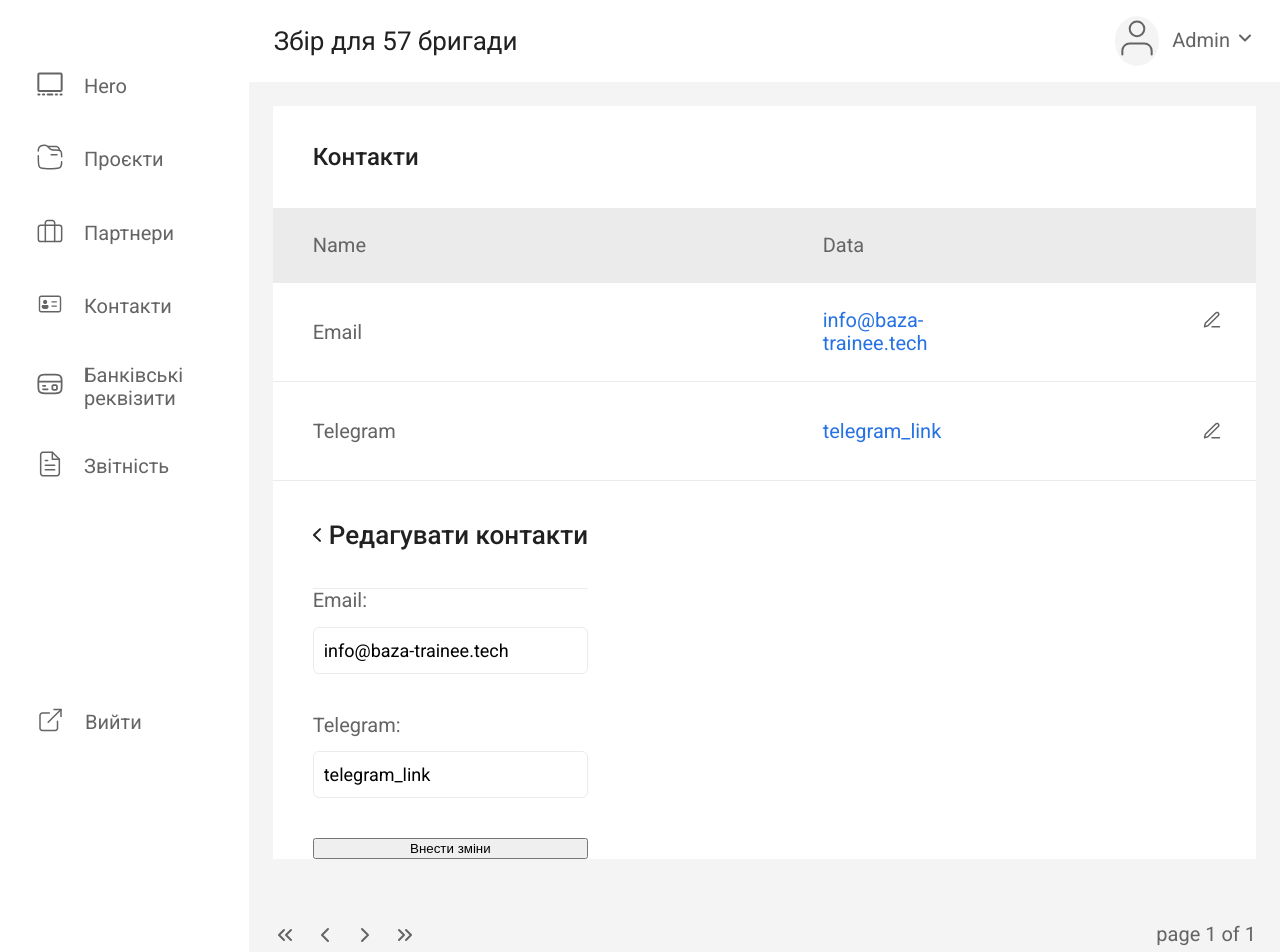
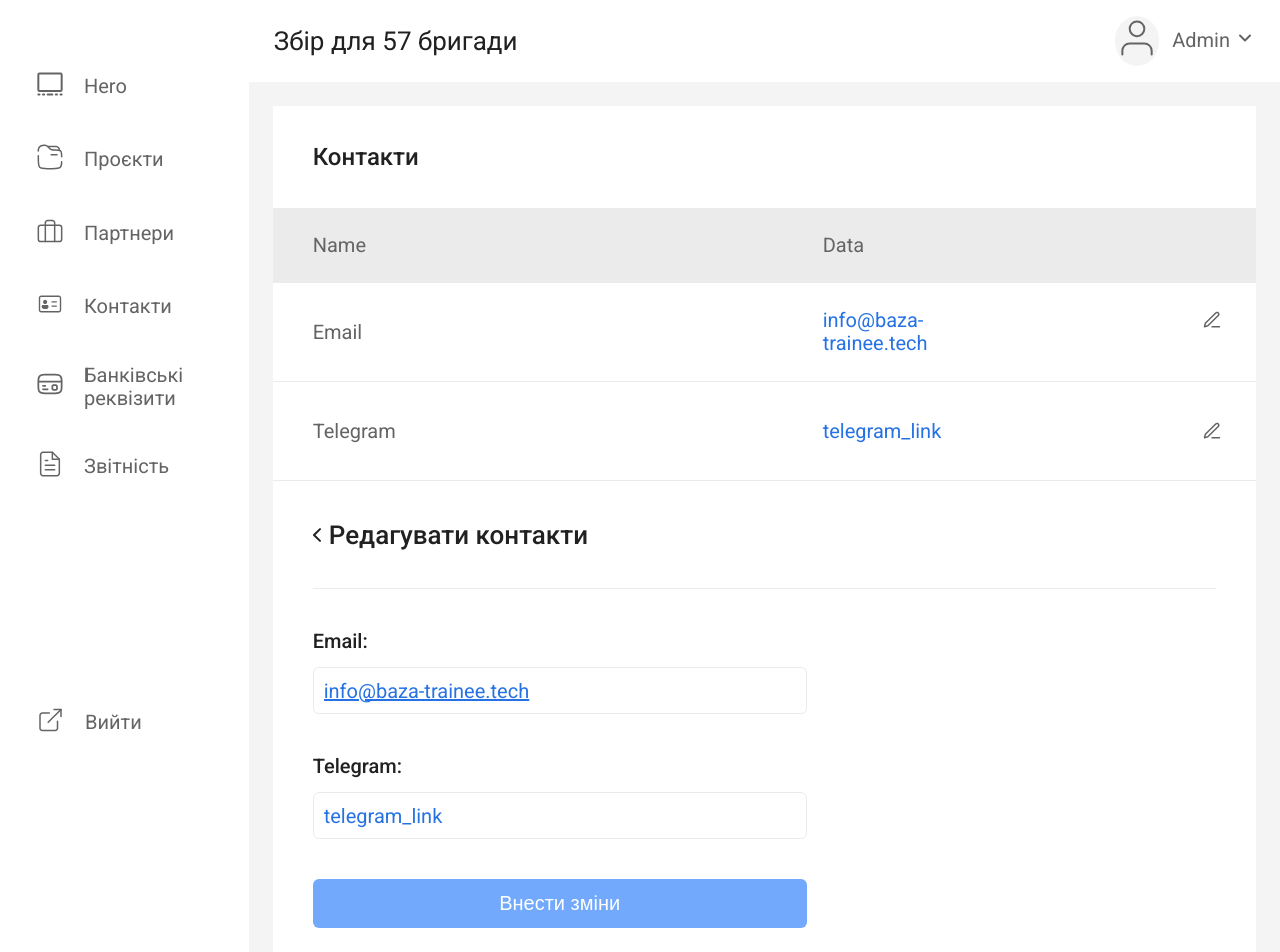
Before and after one commit to baza-trainee/dokoopy-frontend, a React (Vite) app: page /admin/contacts in a window 1280 px wide. Shown: the top 952 px of the page. Built offline with nearby package versions, Linux system fonts and the light colour scheme.

Commit message:
edit-contact/style form, inputs, button

```diff
--- a/src/components/admin-components/AddForm.jsx
+++ b/src/components/admin-components/AddForm.jsx
@@ -56,7 +56,7 @@ export const AddForm = ({
                   />
                )}
 
-               <button className="addButton">{nameButton}</button>
+               <button className="admin-button">{nameButton}</button>
             </div>
          </form>
       </div>
--- a/src/pages/admin-pages/editPage/EditContact.jsx
+++ b/src/pages/admin-pages/editPage/EditContact.jsx
@@ -1,5 +1,4 @@
 import React, { useState } from 'react';
-
 import { PageHeader } from "../../../components/admin-components/PageHeader";
 
 export const EditContact = () => {
@@ -10,7 +9,8 @@ export const EditContact = () => {
          contact: 'info@baza-trainee.tech',
          link: 'mailto:info@baza-trainee.tech'
       },
-      {  id: 2,
+      {
+         id: 2,
          name: 'Telegram',
          contact: 'telegram_link',
          link: 'https://t.me/+CBXkAJlsCy83ZDYy'
@@ -27,13 +27,14 @@ export const EditContact = () => {
    };
 
    return (
-      <section className="page-container">
+      <section className="edit-contact-container">
          <PageHeader title={"Редагувати контакти"} />
+         <div className='edit-contact-form'>
             <div>
                <p className="input-liable">Email:</p>
                <input
                   placeholder="Введіть Email"
-               className="sm-input"
+                  className="sm-input edit-contact-input-email"
                   value={email}
                   onChange={(e) => setEmail(e.target.value)}
                />
@@ -42,12 +43,13 @@ export const EditContact = () => {
                <p className="input-liable">Telegram:</p>
                <input
                   placeholder="Введіть Telegram"
-               className="sm-input"
+                  className="sm-input edit-contact-input-telegram"
                   value={telegram}
                   onChange={(e) => setTelegram(e.target.value)}
                />
             </div>
-         <button className="addButton" onClick={handleSaveChanges}>Внести зміни</button>
+            <button className="admin-button" onClick={handleSaveChanges}>Внести зміни</button>
+         </div>
       </section>
    );
 };
--- a/src/styles/components/admin/_added-form.scss
+++ b/src/styles/components/admin/_added-form.scss
@@ -1,5 +1,11 @@
 .input-liable {
    margin-bottom: 14px;
+   color: var(--text-color, #212121);
+   font-family: Roboto;
+   font-size: 20px;
+   font-style: normal;
+   font-weight: 500;
+   line-height: normal;
 }
 .sm-input {
    font-family: Roboto;
--- a/src/styles/components/admin/_admin-common.scss
+++ b/src/styles/components/admin/_admin-common.scss
@@ -66,24 +66,36 @@
    justify-content: center;
    align-items: center;
    width: 100%;
-   margin: 40px 0;
-   padding: 15px;
+   // width: 272px;
+   height: 49px;
+   font-size: 18px;
 
    background-color: var(--admin-button-main);
    border: none;
    border-radius: 6px;
 
-   color: --admin-button-title;
+   color: var(--admin-button-title);
    font-size: 18px;
    cursor: pointer;
    &:focus &:hover {
       background-color: var(--admin-button-accent);
    }
+
+   @media (min-width: 480px) {
+      // width: 384px;
+
+   }
+
    @media (min-width: 768px) {
-      margin: 40px 0;
+      // width: 494px;
+      font-size: 18px;
    }
    @media (min-width: 1280px) {
       font-size: 20px;
-      margin: 80px 0 40px 0;
    }
+
+        &:hover,
+        &:focus {
+         background-color: var(--admin-button-accent);
+        }
 }
--- a/src/styles/components/admin/_admin-contacts.scss
+++ b/src/styles/components/admin/_admin-contacts.scss
@@ -284,3 +284,35 @@
       display: none;
    }
 }
+
+
+.edit-contact-container{
+   width: 100%;
+   padding: 0 40px;
+}
+
+.edit-contact-form{
+   width: 494px;
+   padding: 40px 0px 26px;
+
+}
+
+.edit-contact-input-email{
+      color: var(--blue_admin, #2672E4);
+      font-family: Roboto;
+      font-size: 20px;
+      font-style: normal;
+      font-weight: 400;
+      line-height: normal;
+      text-decoration-line: underline;
+
+}
+
+.edit-contact-input-telegram{
+   color: var(--blue_admin, #2672E4);
+   font-family: Roboto;
+   font-size: 20px;
+   font-style: normal;
+   font-weight: 400;
+   line-height: normal;
+}
--- a/src/styles/utils/_variables.scss
+++ b/src/styles/utils/_variables.scss
@@ -16,7 +16,7 @@
    --admin-main-font: #646464;
    --admin-main-accent: #2672e4;
    --admin-secondary-accent: #f4fbff;
-   --admin-button-title: #fff;
+   --admin-button-title: #ffffff;
    --admin-button-main: #72a9fc;
    --admin-button-accent: #2672e4;
    --admin-table-header-background: #ebebeb;
```
Lines whose indentation alone changed are shown as unchanged.
